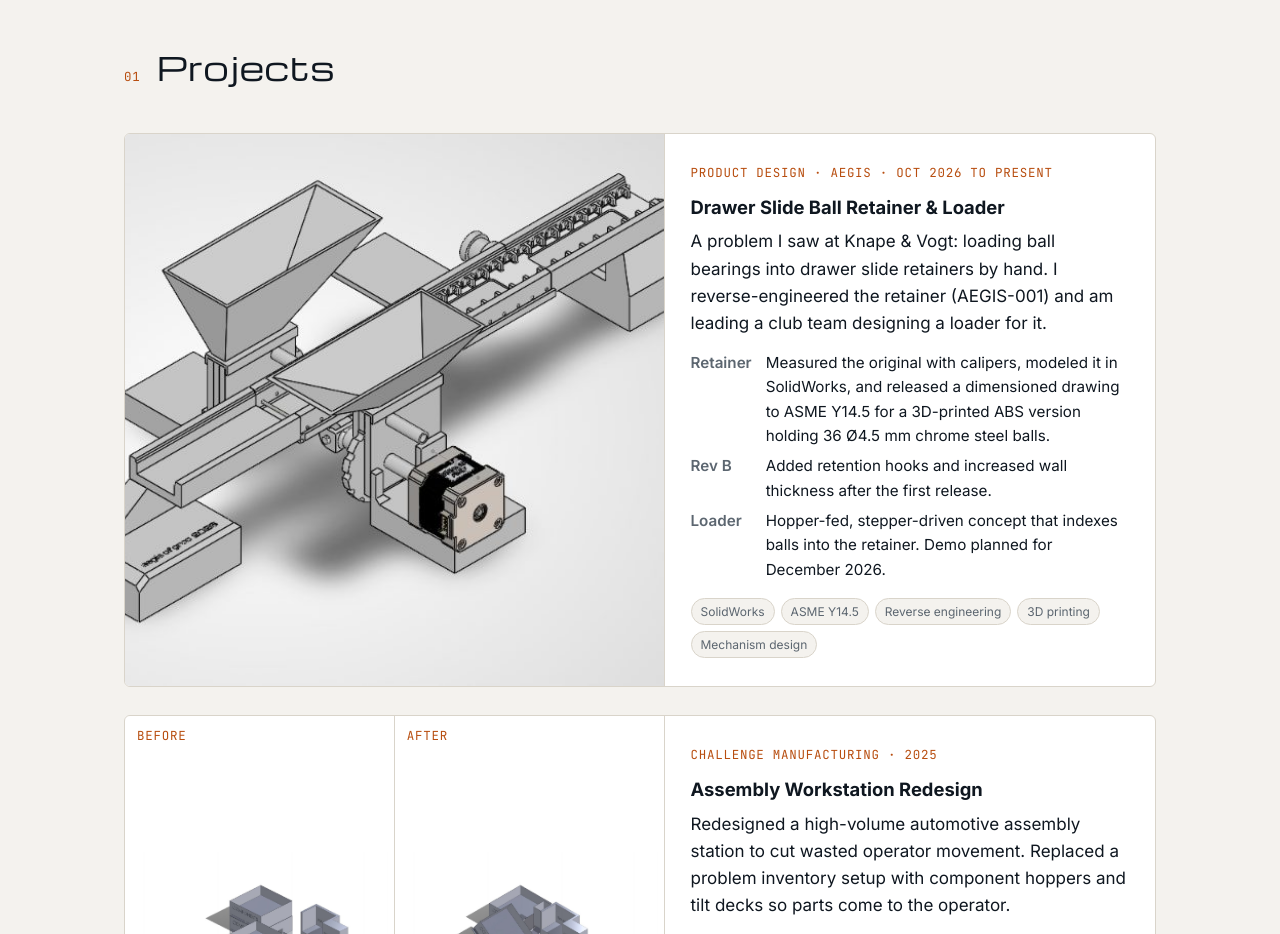
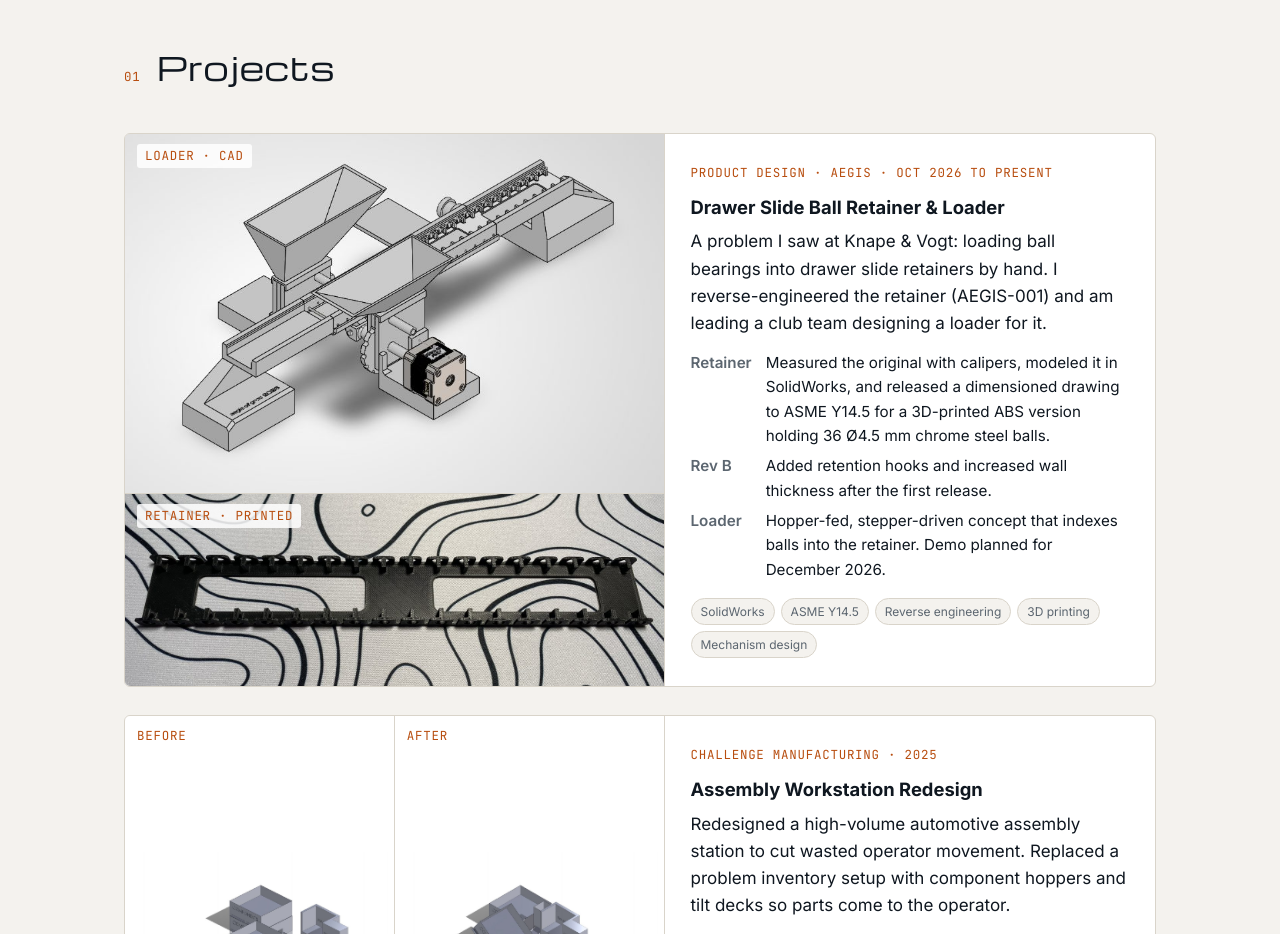
Before and after one commit to ChaseAKramer/chasekramerengineering, a plain HTML site: page index.html in a window 1280 px wide. Shown: the part 860-1794 px from the top of the page. Drawn offline with nearby package versions, Linux system fonts and the light colour scheme.

Commit message:
Add files via upload

```diff
--- a/index.html
+++ b/index.html
@@ -79,6 +79,11 @@
   .ph.duo figure{position:relative;background:#fff;display:flex;align-items:center;justify-content:center;margin:0;min-height:260px}
   .ph.duo img{object-fit:contain;padding:28px 6px 6px;width:100%;height:100%}
   .ph.duo figcaption{position:absolute;top:10px;left:12px;color:var(--accent-ink)}
+  .ph.stack{display:grid;grid-template-rows:1fr auto;gap:1px;background:var(--line);padding:0;align-items:stretch}
+  .ph.stack figure{position:relative;margin:0;overflow:hidden;background:#fff}
+  .ph.stack figure:first-child img{width:100%;height:100%;object-fit:cover}
+  .ph.stack figure:last-child img{width:100%;height:auto;display:block}
+  .ph.stack figcaption{position:absolute;top:10px;left:12px;background:rgba(255,255,255,.85);padding:2px 8px;border-radius:3px;color:var(--accent-ink)}
   .sep{border:none;border-top:1px solid var(--line);margin:22px 0}
   .team{margin-top:24px;border:1px solid var(--line);border-radius:6px;overflow:hidden;background:#fff}
   .team img{width:100%;display:block}
@@ -173,7 +178,7 @@
     <div class="projects">
 
       <article class="card feature">
-        <div class="ph"><img src="assets/ball-retainer.jpg" alt="SolidWorks render of the hopper-fed, stepper-driven ball loader for a drawer slide retainer"></div>
+        <div class="ph stack"><figure><img src="assets/ball-retainer.jpg" alt="SolidWorks render of the hopper-fed, stepper-driven ball loader for a drawer slide retainer"><figcaption class="mono">Loader · CAD</figcaption></figure><figure><img src="assets/retainer-print.jpg" alt="3D-printed black ball retainer"><figcaption class="mono">Retainer · printed</figcaption></figure></div>
         <div class="body">
           <span class="tag mono">Product design · AEGIS · Oct 2026 to present</span>
           <h3>Drawer Slide Ball Retainer &amp; Loader</h3>
```
